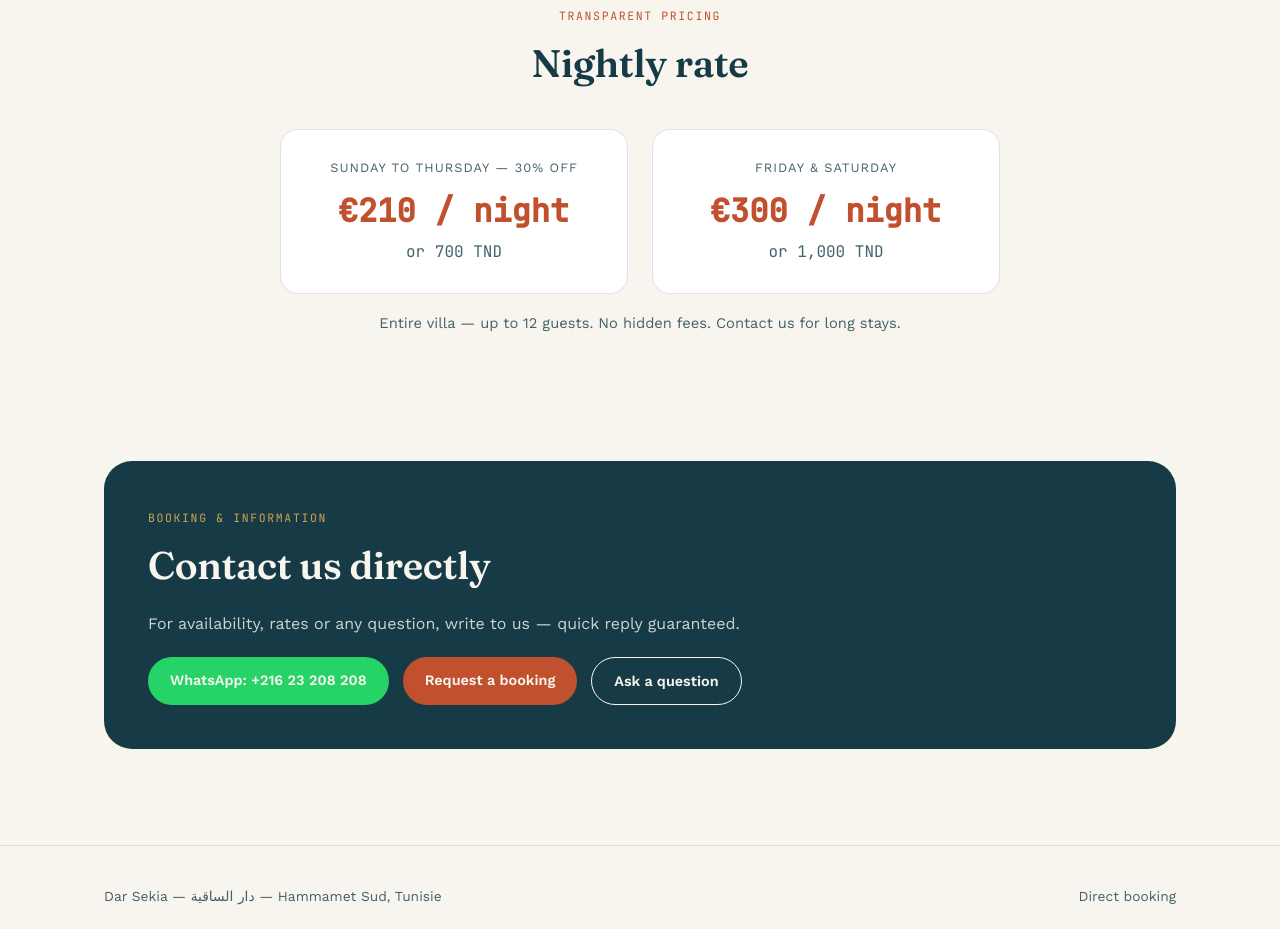
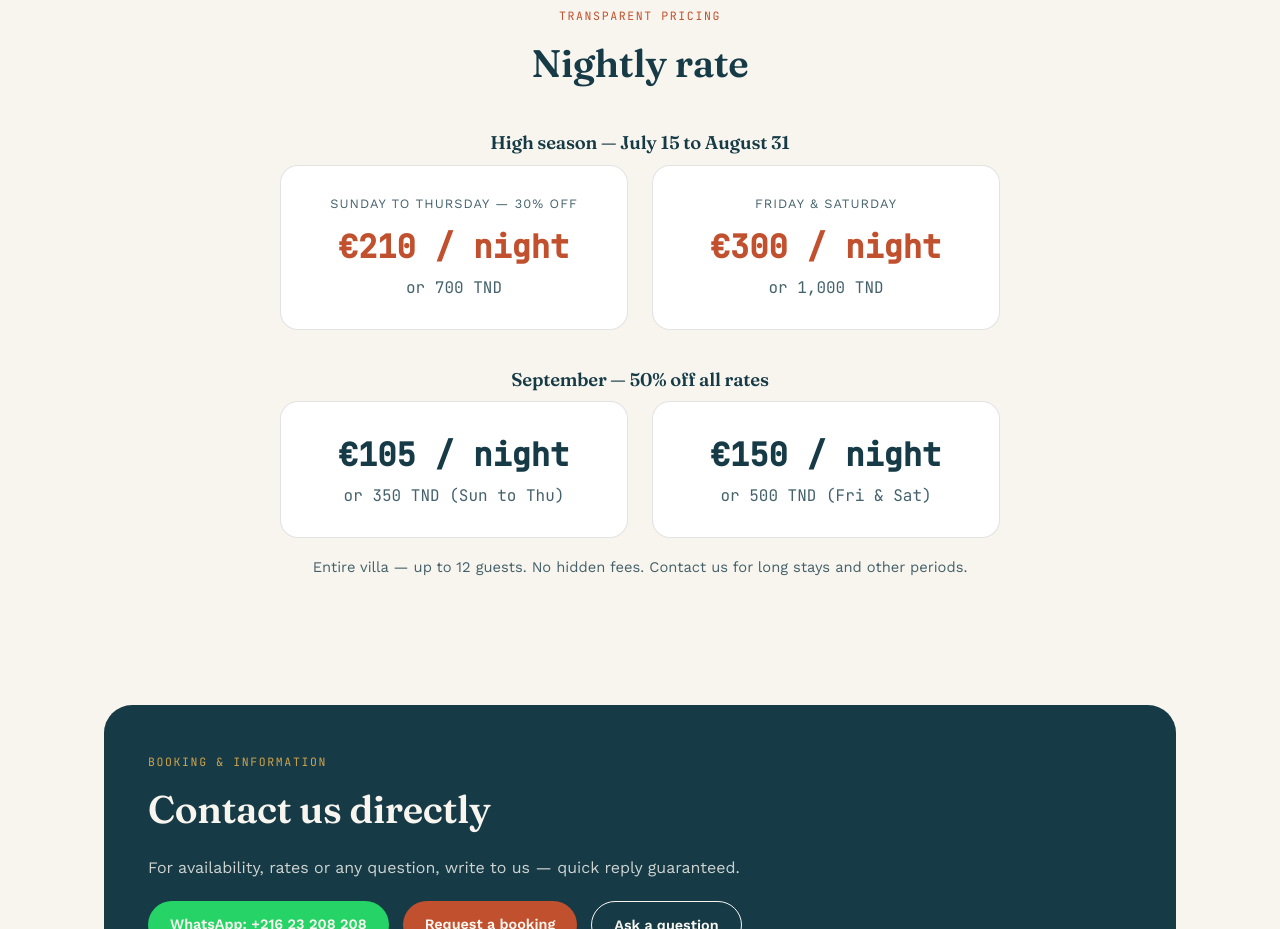
Before and after one commit to iammarfr2000-sys/dar-sekia, a plain HTML site: page index.html in a window 1280 px wide. Shown: the part 4220-5149 px from the top of the page. Drawn offline with nearby package versions, Linux system fonts and the light colour scheme.

Commit message:
Tarifs saisonniers: haute saison 15/07-31/08 + septembre -50%

```diff
--- a/i18n.js
+++ b/i18n.js
@@ -27,7 +27,7 @@ const I18N = {
     near4: "À 10 min en voiture — parc d'attractions et parc aquatique, parfait pour les enfants.",
     near5_title: 'Festival International de Hammamet', near5: "À 10 min en voiture — chaque été, concerts et spectacles dans l'amphithéâtre en bord de mer.",
     near6_title: 'Médina de Hammamet', near6: 'À 12 min en voiture — la vieille ville historique, sa kasbah, son souk et sa plage au pied des remparts.',
-    price_eyebrow: 'Tarifs transparents', price_title: 'Tarif de la nuitée', price_we_label: 'Vendredi & samedi', price_we_amount: '300 € / nuit', price_we_alt: 'ou 1 000 DT', price_wk_label: 'Dimanche à jeudi — -30%', price_wk_amount: '210 € / nuit', price_wk_alt: 'ou 700 DT', price_note: 'Villa entière — jusqu\'à 12 personnes. Aucun frais caché. Contactez-nous pour les longs séjours.', contact_eyebrow: 'Réservation & informations', contact_title: 'Contactez-nous directement',
+    price_eyebrow: 'Tarifs transparents', price_title: 'Tarif de la nuitée', price_season_high: 'Haute saison — du 15 juillet au 31 août', price_we_label: 'Vendredi & samedi', price_we_amount: '300 € / nuit', price_we_alt: 'ou 1 000 DT', price_wk_label: 'Dimanche à jeudi — -30%', price_wk_amount: '210 € / nuit', price_wk_alt: 'ou 700 DT', price_season_sep: 'Septembre — -50% sur tous les tarifs', price_sep_we_amount: '150 € / nuit', price_sep_we_alt: 'ou 500 DT (ven. & sam.)', price_sep_wk_amount: '105 € / nuit', price_sep_wk_alt: 'ou 350 DT (dim. à jeu.)', price_note: 'Villa entière — jusqu\'à 12 personnes. Aucun frais caché. Contactez-nous pour les longs séjours et les autres périodes.', contact_eyebrow: 'Réservation & informations', contact_title: 'Contactez-nous directement',
     contact_text: 'Pour connaître les disponibilités, les tarifs ou poser une question, écrivez-nous — réponse rapide garantie.',
     contact_book: 'Demander une réservation', contact_ask: 'Poser une question', contact_wa: 'WhatsApp : +216 23 208 208',
     footer_note: 'Réservation directe',
@@ -64,7 +64,7 @@ const I18N = {
     near4: '10 min by car — amusement and water park, perfect for kids.',
     near5_title: 'Hammamet International Festival', near5: '10 min by car — every summer, concerts and shows in the seaside amphitheatre.',
     near6_title: 'Hammamet Medina', near6: '12 min by car — the historic old town, its kasbah, souk and beach at the foot of the ramparts.',
-    price_eyebrow: 'Transparent pricing', price_title: 'Nightly rate', price_we_label: 'Friday & Saturday', price_we_amount: '€300 / night', price_we_alt: 'or 1,000 TND', price_wk_label: 'Sunday to Thursday — 30% off', price_wk_amount: '€210 / night', price_wk_alt: 'or 700 TND', price_note: 'Entire villa — up to 12 guests. No hidden fees. Contact us for long stays.', contact_eyebrow: 'Booking & information', contact_title: 'Contact us directly',
+    price_eyebrow: 'Transparent pricing', price_title: 'Nightly rate', price_season_high: 'High season — July 15 to August 31', price_we_label: 'Friday & Saturday', price_we_amount: '€300 / night', price_we_alt: 'or 1,000 TND', price_wk_label: 'Sunday to Thursday — 30% off', price_wk_amount: '€210 / night', price_wk_alt: 'or 700 TND', price_season_sep: 'September — 50% off all rates', price_sep_we_amount: '€150 / night', price_sep_we_alt: 'or 500 TND (Fri & Sat)', price_sep_wk_amount: '€105 / night', price_sep_wk_alt: 'or 350 TND (Sun to Thu)', price_note: 'Entire villa — up to 12 guests. No hidden fees. Contact us for long stays and other periods.', contact_eyebrow: 'Booking & information', contact_title: 'Contact us directly',
     contact_text: 'For availability, rates or any question, write to us — quick reply guaranteed.',
     contact_book: 'Request a booking', contact_ask: 'Ask a question', contact_wa: 'WhatsApp: +216 23 208 208',
     footer_note: 'Direct booking',
@@ -101,7 +101,7 @@ const I18N = {
     near4: '10 Min. mit dem Auto — Freizeit- und Wasserpark, perfekt für Kinder.',
     near5_title: 'Internationales Festival von Hammamet', near5: '10 Min. mit dem Auto — jeden Sommer Konzerte und Shows im Amphitheater am Meer.',
     near6_title: 'Medina von Hammamet', near6: '12 Min. mit dem Auto — die historische Altstadt mit Kasbah, Souk und Strand am Fuße der Stadtmauer.',
-    price_eyebrow: 'Transparente Preise', price_title: 'Preis pro Nacht', price_we_label: 'Freitag & Samstag', price_we_amount: '300 € / Nacht', price_we_alt: 'oder 1.000 TND', price_wk_label: 'Sonntag bis Donnerstag — 30% Rabatt', price_wk_amount: '210 € / Nacht', price_wk_alt: 'oder 700 TND', price_note: 'Ganze Villa — bis zu 12 Gäste. Keine versteckten Kosten. Kontaktieren Sie uns für längere Aufenthalte.', contact_eyebrow: 'Buchung & Informationen', contact_title: 'Kontaktieren Sie uns direkt',
+    price_eyebrow: 'Transparente Preise', price_title: 'Preis pro Nacht', price_season_high: 'Hochsaison — 15. Juli bis 31. August', price_we_label: 'Freitag & Samstag', price_we_amount: '300 € / Nacht', price_we_alt: 'oder 1.000 TND', price_wk_label: 'Sonntag bis Donnerstag — 30% Rabatt', price_wk_amount: '210 € / Nacht', price_wk_alt: 'oder 700 TND', price_season_sep: 'September — 50% Rabatt auf alle Preise', price_sep_we_amount: '150 € / Nacht', price_sep_we_alt: 'oder 500 TND (Fr & Sa)', price_sep_wk_amount: '105 € / Nacht', price_sep_wk_alt: 'oder 350 TND (So bis Do)', price_note: 'Ganze Villa — bis zu 12 Gäste. Keine versteckten Kosten. Kontaktieren Sie uns für längere Aufenthalte und andere Zeiträume.', contact_eyebrow: 'Buchung & Informationen', contact_title: 'Kontaktieren Sie uns direkt',
     contact_text: 'Für Verfügbarkeit, Preise oder Fragen schreiben Sie uns — schnelle Antwort garantiert.',
     contact_book: 'Buchung anfragen', contact_ask: 'Frage stellen', contact_wa: 'WhatsApp: +216 23 208 208',
     footer_note: 'Direktbuchung',
@@ -138,7 +138,7 @@ const I18N = {
     near4: '10 دقائق بالسيارة — مدينة ملاهي وألعاب مائية، مثالية للأطفال.',
     near5_title: 'مهرجان الحمّامات الدولي', near5: '10 دقائق بالسيارة — كل صيف، حفلات وعروض في المسرح المطل على البحر.',
     near6_title: 'المدينة العتيقة بالحمّامات', near6: '12 دقيقة بالسيارة — المدينة التاريخية، قصبتها، سوقها وشاطئها عند أسوارها.',
-    price_eyebrow: 'أسعار شفافة', price_title: 'سعر الليلة', price_we_label: 'الجمعة والسبت', price_we_amount: '300 يورو / الليلة', price_we_alt: 'أو 1000 دينار', price_wk_label: 'من الأحد إلى الخميس — تخفيض 30%', price_wk_amount: '210 يورو / الليلة', price_wk_alt: 'أو 700 دينار', price_note: 'الفيلا كاملة — حتى 12 شخصاً. لا رسوم خفية. اتصلوا بنا للإقامات الطويلة.', contact_eyebrow: 'الحجز والمعلومات', contact_title: 'اتصل بنا مباشرة',
+    price_eyebrow: 'أسعار شفافة', price_title: 'سعر الليلة', price_season_high: 'الموسم المرتفع — من 15 جويلية إلى 31 أوت', price_we_label: 'الجمعة والسبت', price_we_amount: '300 يورو / الليلة', price_we_alt: 'أو 1000 دينار', price_wk_label: 'من الأحد إلى الخميس — تخفيض 30%', price_wk_amount: '210 يورو / الليلة', price_wk_alt: 'أو 700 دينار', price_season_sep: 'سبتمبر — تخفيض 50% على جميع الأسعار', price_sep_we_amount: '150 يورو / الليلة', price_sep_we_alt: 'أو 500 دينار (الجمعة والسبت)', price_sep_wk_amount: '105 يورو / الليلة', price_sep_wk_alt: 'أو 350 دينار (الأحد إلى الخميس)', price_note: 'الفيلا كاملة — حتى 12 شخصاً. لا رسوم خفية. اتصلوا بنا للإقامات الطويلة والفترات الأخرى.', contact_eyebrow: 'الحجز والمعلومات', contact_title: 'اتصل بنا مباشرة',
     contact_text: 'لمعرفة التوفر أو الأسعار أو لطرح أي سؤال، راسلنا — رد سريع مضمون.',
     contact_book: 'اطلب حجزاً', contact_ask: 'اطرح سؤالاً', contact_wa: 'واتساب: +216 23 208 208',
     footer_note: 'حجز مباشر',
--- a/index.html
+++ b/index.html
@@ -201,6 +201,7 @@
       <span class="eyebrow" data-i18n="price_eyebrow">Tarifs transparents</span>
       <h2 data-i18n="price_title">Tarif de la nuitée</h2>
     </div>
+    <h3 style="text-align:center; margin-top:8px;" data-i18n="price_season_high">Haute saison — du 15 juillet au 31 août</h3>
     <div class="feature-grid" style="max-width:720px; margin:0 auto;">
       <div class="feature-card" style="text-align:center; padding:28px;">
         <div style="font-size:0.8rem; text-transform:uppercase; letter-spacing:0.08em; color:var(--sea-deep-80);" data-i18n="price_wk_label">Dimanche à jeudi — -30%</div>
@@ -213,7 +214,20 @@
         <div style="font-family:var(--mono); font-size:1rem; color:var(--sea-deep-80); margin-top:4px;" data-i18n="price_we_alt">ou 1 000 DT</div>
       </div>
     </div>
-    <p style="text-align:center; margin-top:18px; font-size:0.92rem; color:var(--sea-deep-80);" data-i18n="price_note">Villa entière — jusqu'à 12 personnes. Aucun frais caché. Contactez-nous pour les longs séjours.</p>
+
+    <h3 style="text-align:center; margin-top:36px;" data-i18n="price_season_sep">Septembre — -50% sur tous les tarifs</h3>
+    <div class="feature-grid" style="max-width:720px; margin:0 auto;">
+      <div class="feature-card" style="text-align:center; padding:28px;">
+        <div style="font-family:var(--mono); font-size:2rem; color:var(--sea-deep); font-weight:600;" data-i18n="price_sep_wk_amount">105 € / nuit</div>
+        <div style="font-family:var(--mono); font-size:1rem; color:var(--sea-deep-80); margin-top:4px;" data-i18n="price_sep_wk_alt">ou 350 DT (dim. à jeu.)</div>
+      </div>
+      <div class="feature-card" style="text-align:center; padding:28px;">
+        <div style="font-family:var(--mono); font-size:2rem; color:var(--sea-deep); font-weight:600;" data-i18n="price_sep_we_amount">150 € / nuit</div>
+        <div style="font-family:var(--mono); font-size:1rem; color:var(--sea-deep-80); margin-top:4px;" data-i18n="price_sep_we_alt">ou 500 DT (ven. &amp; sam.)</div>
+      </div>
+    </div>
+
+    <p style="text-align:center; margin-top:18px; font-size:0.92rem; color:var(--sea-deep-80);" data-i18n="price_note">Villa entière — jusqu'à 12 personnes. Aucun frais caché. Contactez-nous pour les longs séjours et les autres périodes.</p>
   </div>
 </section>
 
```
